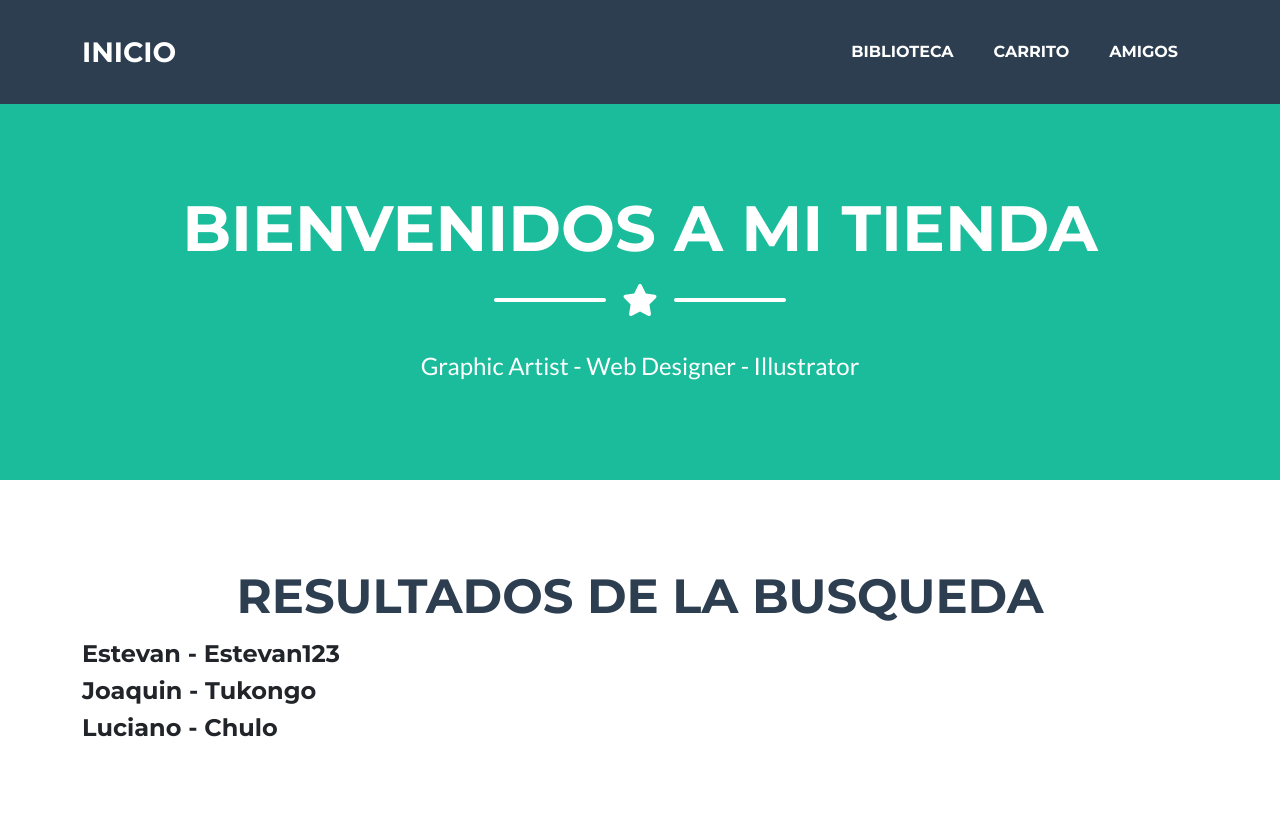
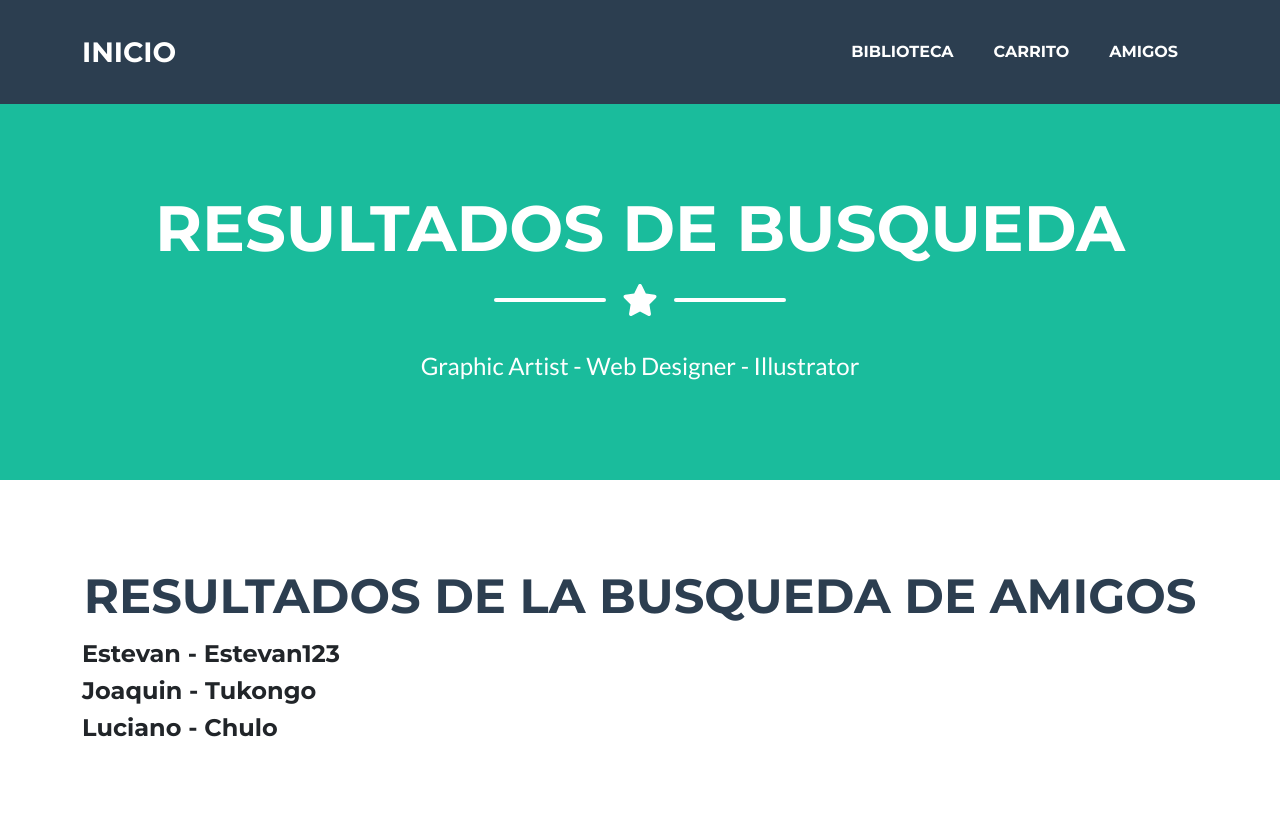
Before and after one commit to dirre44/tercera-pre-entrega---Di-Renzo-Tomas, a Django app: template tienda/templates/busqueda_amigos.html in a window 1280 px wide. Shown: the top 820 px of the page. Run offline with Django 4.2, Linux system fonts and the light colour scheme; the template is opened without the code that fills it: values that come from a table or form of the project are taken from there, others are empty; data comes from the database, SQL or seed files in the repository; some libraries are stand-ins or nearby versions.

Commit message:
corrigiendo cositas

```diff
--- a/tienda/templates/busqueda_amigos.html
+++ b/tienda/templates/busqueda_amigos.html
@@ -2,11 +2,11 @@
 
 {% load static %}
 
-{% block encabezado %} inicio {% endblock %}
+{% block encabezado %} Resultados de busqueda {% endblock %}
 
-{% block titulo %} Bienvenidos a mi tienda {% endblock %}
+{% block titulo %} Resultados de busqueda {% endblock %}
 
-{% block subtitulo %} Resultados de la busqueda {% endblock %}
+{% block subtitulo %} Resultados de la busqueda de amigos {% endblock %}
 
 {% block contenido %}
 
--- a/tienda/templates/inicio.html
+++ b/tienda/templates/inicio.html
@@ -6,7 +6,7 @@
 
 {% block titulo %} Bienvenidos a mi tienda {% endblock %}
 
-{% block subtitulo %} Desde aca vas a poder buscar juegos en la biblioteca {% endblock %}
+{% block subtitulo %} Desde aca vas a poder buscar amigos por su usuario {% endblock %}
 
 {% block contenido %}
 
```
